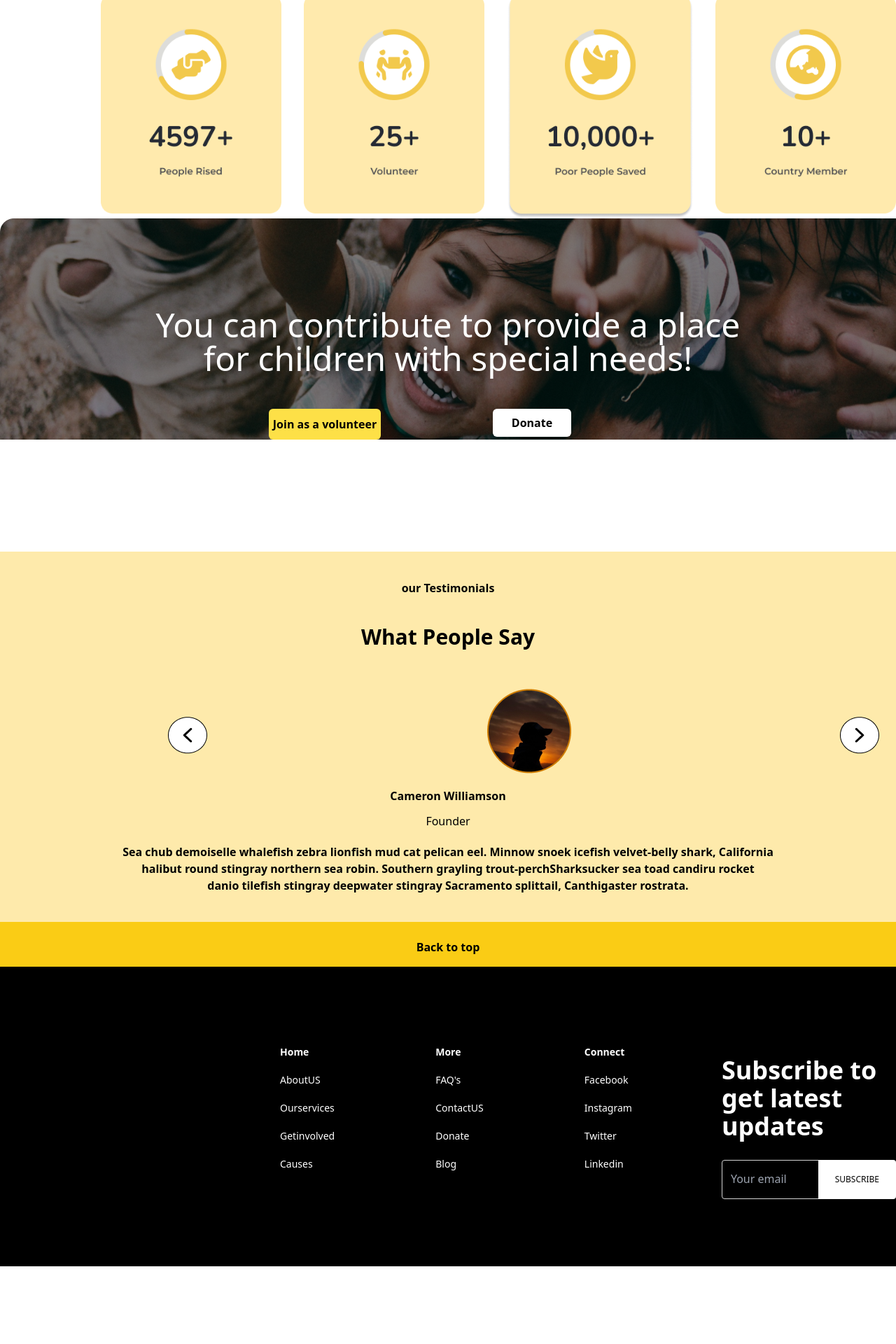
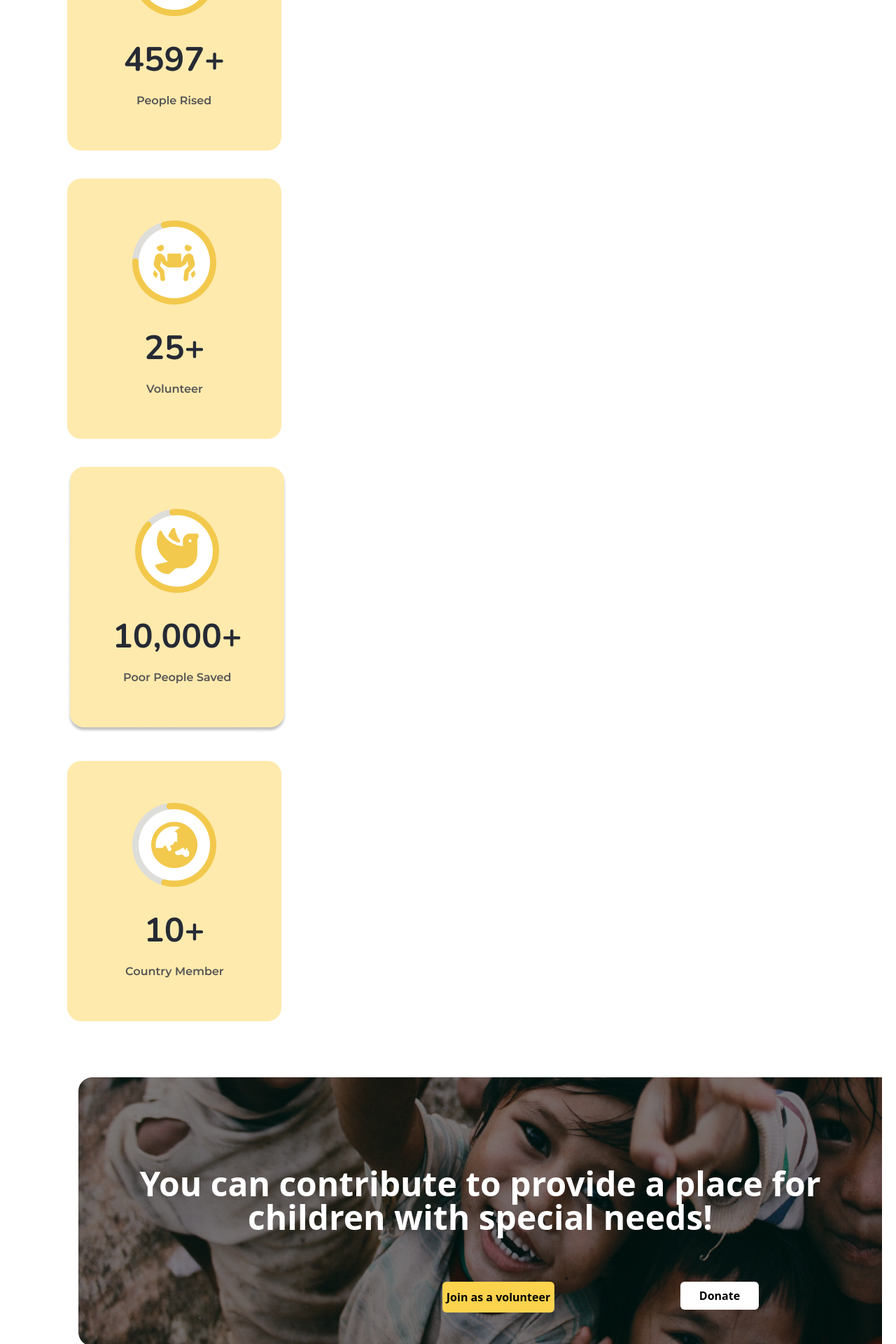
Before and after one commit to manicdon7/Akshaya-Sivam, a Django app: page / in a window 1280 px wide; the page is wider, and only the part inside the window is pictured. Shown: the part 3680-5600 px from the top of that part at 70% size. Before the commit the page ends 5489 px from the top of that part, so only its background shows below. Run offline with Django 4.2, Linux system fonts and the light colour scheme; some libraries are stand-ins or nearby versions.

Commit message:
Home res

```diff
--- a/templates/base.html
+++ b/templates/base.html
@@ -6,7 +6,6 @@
   <meta name="viewport" content="width=device-width, initial-scale=1.0">
   <title>HOME</title>
   <meta name="viewport" content="width=device-width, initial-scale=1.0, maximum-scale=1.0, user-scalable=no">
-  <script src="https://cdn.tailwindcss.com"></script>
   <link rel="stylesheet" href="https://unpkg.com/aos@next/dist/aos.css" />
   <link rel="stylesheet" href="https://cdn.jsdelivr.net/npm/tailwindcss/dist/tailwind.min.css"/>
   <link href="https://fonts.googleapis.com/css?family=Roboto&display=swap" rel="stylesheet" />
@@ -306,26 +305,26 @@
               {% block content %}
               <main class="">
                 <div  class="bg-cover pt-4 md:w-full" style="background-image: url(/static/assets/children1.png);">
-                  <h1 class="text-white text-2xl md:text-7xl pl-5 md:pl-28 pt-28 font-bold">
+                  <h1 class="text-white text-2xl text-center md:text-left md:text-7xl pl-5 md:pl-28 pt-28 font-bold">
                     Helping Each Other <br>
                     Can Make World Better
                   </h1>
-                  <h2 class="text-white text-lg pt-2 pl-5 md:pl-28 md:pt-10">We Seek out world changers and difference makers around the <br>
+                  <h2 class="text-white text-lg text-center md:text-left pt-2 pl-5 md:pl-28 md:pt-10">We Seek out world changers and difference makers around the <br>
                     globe,and equip them to fulfill their unique purpose.</h2>
-                    <div class="mt-7  text-center mlg:flex lg:flex md:flex sm:flex ss:block xs:block text-black">
+                    <div class="mt-7 md:mx-28 text-center pb-32 md:flex text-black">
                       <div class="">
                         <a href="Donate"><button class="h-12 w-40 bg-yellow-300 hover:bg-black font-bold rounded-md text-black border hover:border-yellow-300 hover:text-white" style="background-color: rgba(242, 201, 76, 1);">Donate Now</button></a>
                       </div>
-                      <div class=" mlg:pl-10 lg:pl-10 md:pl-10 sm:pl-10 ss:pl-10 xs:pl-10 mlg:pt-0 ss:pt-10 text-white font-bold rounded-md border-yellow-300">
+                      <div class=" mlg:pl-10 lg:pl-10 md:pl-10 sm:pl-10 ss:pl-10 xs:pl-10 mlg:pt-0 ss:pt-10 pt-5 md:pt-0 text-white font-bold rounded-md border-yellow-300">
                         <a href="aboutus1"><button class="h-12 w-40 text-white  font-bold rounded-md border hover:border-yellow-300">Know About Us</button></a>
                       </div>
                     </div>
-                    <h1 class="pt-36 text-white pl-4 md:pl-28 pb-16 font-semibold">230 children under our care  ___________________________________________________________________________________________________________________________________________  58 donations collected</h1>
+                    {% comment %} <h1 class="pt-36 text-white pl-4 md:pl-28 pb-16 font-semibold">230 children under our care  ___________________________________________________________________________________________________________________________________________  58 donations collected</h1> {% endcomment %}
                   </div>
                   <div class="md:pl-28 pt-7 font-Roboto pl-4">
                     <h1 class="text-black  font-bold text-3xl">Our Supporters</h1>
                   </div>
-                  <div class="xl:flex mlg:flex pl-4 flex md:grid md:grid-cols-3 sm:grid sm:grid-cols-2 text-3xl text-gray-500" data-aos="fade-up" data-aos-duration="500">
+                  <div class="pl-4 md:flex text-3xl text-gray-500" data-aos="fade-up" data-aos-duration="500">
                     <div class="md:pl-28 pt-8 pl-4">
                       <h4>logoipsm</h4>
                     </div>
@@ -393,13 +392,13 @@
                       </p>
                     </div>
                   </div>
-                  <div class="md:pl-20 pt-20 pl-8  md:pt-40 space-x-3 font-semibold flex" data-aos="fade-right">
+                  <div class="md:pl-20 pt-5 pl-8  md:pt-40 space-x-3 font-semibold flex" data-aos="fade-right">
                     <h1>WHAT WE DO</h1>
                     <h1>_______________</h1>
                   </div>
                   <span class="xl:flex pr-10 mlg:flex lg:flex md:block sm:block">
                   <div class="mr-10 pl-8">
-                    <div class="xl:text-4xl mlg:text-4xl lg:text-2xl md:text-xl sm:text-xl xs:text-xl ss:text-xl xl:pl-60 mlg:pl-40 lg:pl-28 md:pl-28 sm:pl-36 pt-20 font-bold" data-aos="fade-right">
+                    <div class="md:text-4xl text-2xl md:pl-28 md:pt-20 pt-5 font-bold" data-aos="fade-right">
                       <h1>Enriching Lives through <br>
                         Nourishment, Knowledge, <br>
                         and Healthcare.</h1>
@@ -407,8 +406,8 @@
                     <div>
                         <div class="block">
                           <div class="flex" data-aos="fade-right">
-                            <img class="mlg:pl-60 lg:pl-60 md:pl-40 sm:pl-32 pt-16" src="static/assets/food benefits.png" alt="">
-                            <h1 class=" pl-5 pt-16 font-bold text-lg">Food Benefits</h1>
+                            <img class="md:pl-60 pt-5 md:pt-16" src="static/assets/food benefits.png" alt="">
+                            <h1 class=" pl-5 md:pt-16 pt-5 font-bold text-lg">Food Benefits</h1>
                           </div>
                           <p class="text-gray-500 mlg:pl-72 lg:pl-72 md:pl-52 sm:pl-40 pt-4" data-aos="fade-up">Our commitment to ending hunger drives us to provide free and nutritious meals <br>
                              to those in need, ensuring food security and nourishment for all the marginalized <br>
@@ -435,37 +434,38 @@
                   </div>
                 </div>
                           <div>
-                            <img class="-pl-12 pr-4 md:pl-24 pt-20 w-full sm:w-11/12 sm:pl-5" data-aos="zoom-in" src="static/assets/unsplash_SBIak0pKUIE.png" alt="children">
+                            <img class="px-5 pr-4 md:pl-24 md:pt-20 pt-5 w-full" data-aos="zoom-in" src="static/assets/unsplash_SBIak0pKUIE.png" alt="children">
                           </div>
                         </div>
                   </span>
-                  <div class="md:pl-20 pt-40 pl-8   space-x-3 font-semibold flex" data-aos="fade-right">
+                  <div class="md:pl-20 md:pt-40 pt-10 pl-8   space-x-3 font-semibold flex" data-aos="fade-right">
                     <h1 class="">LATEST CAUSES</h1>
                     <h1 class="underline w-8">_______________</h1>
                   </div>
-                  <div class="font-bold text-5xl md:pl-20 pt-20 pl-8" data-aos="fade-up">
+                  <div class="font-bold md:text-5xl text-2xl md:pl-20 md:pt-20 pt-5 pl-8" data-aos="fade-up">
                     <h1 class="">Find the popular cause <br>
                       and donate them</h1>
                   </div>
-                  <div class="carousel">
-                    <div class="xl:flex pl-16 grid mlg:grid-cols-4 gap-12 lg:grid-cols-3 lg:gap-12 md:grid-cols-3 md:gap-10 sm:grid-cols-2 sm:gap-8 md:pl-10" style="margin-left: 1%;">
+                  <div class="">
+                    <div class="">
+                        <div class="grid md:grid-cols-4 grid-cols-1 px-5 pt-5 md:gap-8 md:pl-10" style="margin-left: 1%;">
                           {% for item in items %}
                 <div class="pt-3">
-              <div class="shadow-lg w-80" data-aos="flip-left">
-                  <div class="pl-7 pt-10">
+                    <div class="shadow-2xl w-80" data-aos="flip-left">
+                        <div class="px-5 pt-10">
                             <img style="background-size: cover;" src="{{ item.image.url }}" alt="donation-image">
                         </div>
-                  <div class="pl-14 pt-4 font-bold text-yellow-300">
+                        <div class="px-5 pt-4 font-bold text-yellow-300">
                             <h1>{{ item.name }}</h1>
                         </div>
-                  <div class="pl-14 pt-3 font-bold text-lg">
+                        <div class="px-5 pt-3 font-bold text-lg">
                             <h2>{{ item.title }}</h2>
                         </div>
-                  <div class="pl-14 pt-3">
+                        <div class="px-5 pt-3">
                             <p>{{ item.description }}</p>
                         </div>
                         <div class="flex">
-                      <div class="pl-14 pt-4 font-bold">
+                            <div class="px-5 pt-4 font-bold">
                                 <h2>Donate</h2>
                             </div>
                             {% comment %} <div class="pl-48 pt-4">
@@ -481,54 +481,56 @@
                             {% comment %} <div class="pl-14 pt-4">
                                 <h2>Raised: Rs {{ item.raised }}</h2>
                             </div> {% endcomment %}
-                      <div class="pl-16 pt-4">
+                            <div class="pl-5 pt-4">
                                 <h1>Goal: Rs {{ item.goal }}</h1>
                             </div>
                         </div>
-                    <div class="pl-14 pt-2 pb-4">
-                      <button class="bg-white border-yellow-300 text-yellow-300 hover-bg-yellow-300 hover-text-white w-28 rounded-md text-lge">Donate</button>
+                        <div class="flex justify-center md:justify-start md:pl-5 pt-2 pb-4">
+                          <button class="bg-white border-2 border-yellow-300 text-yellow-300 hover:bg-yellow-300 hover:text-white px-3 rounded-md text-lg" onclick="showQRCode()">Donate</button>
                         </div>
                     </div>
                 </div>
                 {% endfor %}
+
             </div>
             </div>
-              <div data-aos="fade-right" class="text-red-500 font-bold pl-28 pt-10">
+            </div>
+              <div data-aos="fade-right" class="text-red-500 font-bold md:pl-28 px-5 pt-10 md:pt-10">
                 <h1>TO BE GIVEN _______________</h1>
               </div>
-              <div class="text-3xl font-bold pl-28 pt-4" data-aos="fade-up">
+              <div class="text-3xl font-bold px-5 md:pl-28 pt-4" data-aos="fade-up">
                 <h1>We Believe that We can Save <br>
                   More Lifes with you</h1>
               </div>
-              <div class="xl:flex mlg:flex lg:flex md:block sm:block xl:pl-28 mlg:pl-28 lg:pl-28 md:pl-16 sm:pl-8">
-                <div class="pl-8 pt-10" data-aos="flip-right">
+              <div class="md:block md:pl-16">
+                <div class="md:pl-8 px-5 pt-10" data-aos="flip-right">
                   <img src="static/assets/people rised.png" alt="rised">
                 </div>
-                <div class="pl-8 pt-10" data-aos="flip-right">
+                <div class="md:pl-8 px-5 pt-10" data-aos="flip-right">
                   <img src="static/assets/volunteer.png" alt="volunteer">
                 </div>
-                <div class="pl-8 pt-10" data-aos="flip-right">
+                <div class="md:pl-8 px-5 pt-10" data-aos="flip-right">
                   <img src="static/assets/people saved.png" alt="saved">
                 </div>
-                <div class="pl-8 pt-10" data-aos="flip-right">
+                <div class="md:pl-8 px-5 pt-10" data-aos="flip-right">
                   <img src="static/assets/member.png" alt="member">
                 </div>
               </div>
-              <div class="">
-                <div classi="font-bold mt-20 ml-28 h-96" style="background-image: url(static/assets/BG.png); background-repeat: no-repeat;">
-                  <h2 class=" pt-32 text-5xl text-center text-white">You can contribute to provide a place <br>
+              <div class="" >
+                <div class=" font-semibold mt-10 mx-5 md:font-bold md:mt-20 md:ml-28 md:h-96" style="background-image: url(static/assets/BG.png); background-repeat: no-repeat;">
+                  <h2 class=" md:pt-32 pt-10 text-2xl md:text-5xl text-center text-white">You can contribute to provide a place
                     for children with special needs!</h2>
-                    <div class="xl:flex mlg:flex lg:flex md:flex sm:flexs content-center">
-                      <div class="xl:pl-96 xl:pt-12 mlg:pl-60 mlg:pt-20">
-                        <button class="bg-yellow-300 hover:bg-white hover:text-black h-11 w-40 font-semibold rounded-md">Join as a volunteer</button>
+                    <div class="flex justify-center items-centers grid-cols-2 pt-5 md:content-center">
+                      <div class="md:pl-96 md:pt-12 px-5">
+                        <button class="bg-yellow-300 hover:bg-white hover:text-black md:h-11 md:w-40 font-semibold rounded-md">Join as a volunteer</button>
                       </div>
-                      <div class="pl-40 pt-12  border-yellow-300">
-                        <button class="bg-white hover:bg-yellow-300 hover:text-black h-10 w-28 font-semibold rounded-md">Donate</button>
+                      <div class="md:pl-40 px-10 md:pt-12 pb-10 border-yellow-300">
+                        <button class="bg-white hover:bg-yellow-300 hover:text-black md:h-10 md:w-28 font-semibold h-10 w-36 rounded-md">Donate</button>
                       </div>
                     </div>
                 </div>
               </div>
-              <div class="pt-40 text-center">
+              <div class="md:pt-40 pt-10 text-center">
                 <h1 class="pt-10 font-semibold" style="background-color: rgba(254, 234, 171, 1);">our Testimonials</h1>
               </div>
               <div class="pt-10 text-center font-bold text-3xl" style="background-color: rgba(254, 234, 171, 1);">
@@ -558,65 +560,65 @@
               </div>
               {% endblock %}
           </div>
-          <footer class="overflow-x-hidden">
+          <footer class="pt-16">
             <div class="font-extrabold text-center bg-yellow-400 h-16">
               <h1 class="pt-6 cursor-pointer">Back to top</h1>
             </div>
-            <div class="xl:flex mlg:flex lg:block md:block sm:block xl:pl-20 mlg:pl-20 lg:pl-10 md:pl-10 sm:pl-10 ss:pl-10 xs:pl-10 bg-black text-white pb-20">
-              <div class="flex xl:pl-20 mlg:pl-20 lg:pl-10 md:pl-10 sm:pl-7 xl:text-sm mlg:text-sm lg:text-sm md:text-sm sm:text-sm xs:text-xs ss:text-xs">
+            <div class="md:flex  bg-black text-white pb-20">
+              <div class="flex text-ss px-5 md:text-sm">
               <div>
                 <div class="pt-28 font-bold">
-                <a class="xl:pl-60 mlg:pl-40 lg:pl-40 md:pl-20 sm:pl-16 ss:pl-20 xs:pl-20" href="">Home</a>
+                <a class="md:pl-60" href="">Home</a>
               </div>
               <div class="pt-5">
-                <a class="xl:pl-60 mlg:pl-40 lg:pl-40 md:pl-20 sm:pl-16 ss:pl-20 xs:pl-20" href="">AboutUS</a>
+                <a class="md:pl-60" href="">AboutUS</a>
               </div>
               <div class="pt-5">
-                <a class="xl:pl-60 mlg:pl-40 lg:pl-40 md:pl-20 sm:pl-16 ss:pl-20 xs:pl-20" href="">Ourservices</a>
+                <a class="md:pl-60" href="">Ourservices</a>
               </div>
               <div class="pt-5">
-                <a class="xl:pl-60 mlg:pl-40 lg:pl-40 md:pl-20 sm:pl-16 ss:pl-20 xs:pl-20" href="">Getinvolved</a>
+                <a class="md:pl-60" href="">Getinvolved</a>
               </div>
               <div class="pt-5">
-                <a class="xl:pl-60 mlg:pl-40 lg:pl-40 md:pl-20 sm:pl-16 ss:pl-20 xs:pl-20" href="">Causes</a>
+                <a class="md:pl-60" href="">Causes</a>
               </div>
             </div>
             <div>
               <div class="pt-28 font-bold">
-                <a class="pl-36" href="">More</a>
+                <a class="md:pl-36 pl-10" href="">More</a>
               </div>
               <div class="pt-5">
-                <a class="pl-36" href="">FAQ's</a>
+                <a class="md:pl-36 pl-10" href="">FAQ's</a>
               </div>
               <div class="pt-5">
-                <a class="pl-36" href="">ContactUS</a>
+                <a class="md:pl-36 pl-10" href="">ContactUS</a>
               </div>
               <div class="pt-5">
-                <a class="pl-36" href="">Donate</a>
+                <a class="md:pl-36 pl-10" href="">Donate</a>
               </div>
               <div class="pt-5">
-                <a class="pl-36" href="">Blog</a>
+                <a class="md:pl-36 pl-10" href="">Blog</a>
               </div>
             </div>
             <div>
               <div class="pt-28 font-bold">
-                <a class="pl-36" href="">Connect</a>
+                <a class="md:pl-36 pl-6" href="">Connect</a>
               </div>
               <div class="pt-5">
-                <a class="pl-36" href="">Facebook</a>
+                <a class="md:pl-36 pl-6" href="">Facebook</a>
               </div>
               <div class="pt-5">
-                <a class="pl-36" href="">Instagram</a>
+                <a class="md:pl-36 pl-6" href="">Instagram</a>
               </div>
               <div class="pt-5">
-                <a class="pl-36" href="">Twitter</a>
+                <a class="md:pl-36 pl-6" href="">Twitter</a>
               </div>
               <div class="pt-5">
-                <a class="pl-36" href="">Linkedin</a>
+                <a class="md:pl-36 pl-6" href="">Linkedin</a>
               </div>
             </div>
           </div>
-          <div class="block pt-32 pl-32">
+          <div class="block pt-32 px-5 lg:pl-32">
             <div class="text-4xl font-bold">
               <h1>Subscribe to get latest <br>
               updates</h1>
@@ -630,6 +632,7 @@
                 aria-label="Search"
                 aria-describedby="button-addon1" />
 
+              <!--Search button-->
               <script>// Initialization for ES Users
                 import {
                   Ripple,
```
Lines whose indentation alone changed are shown as unchanged.
